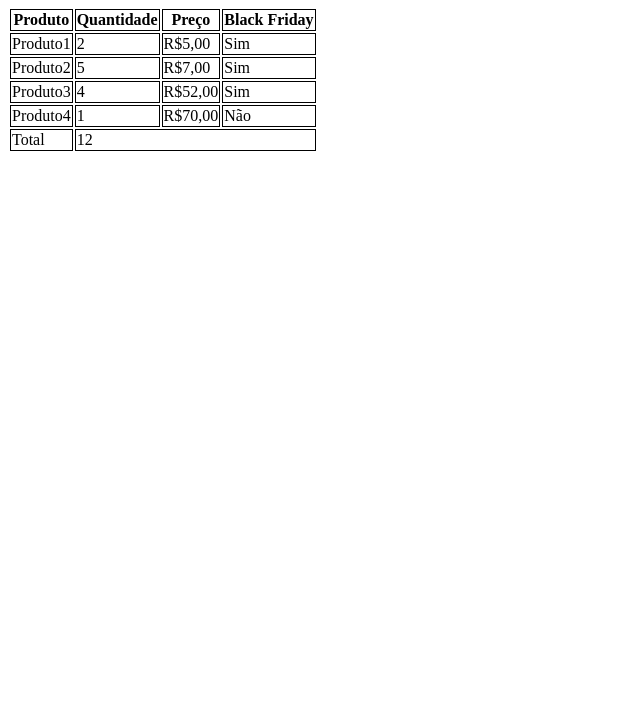
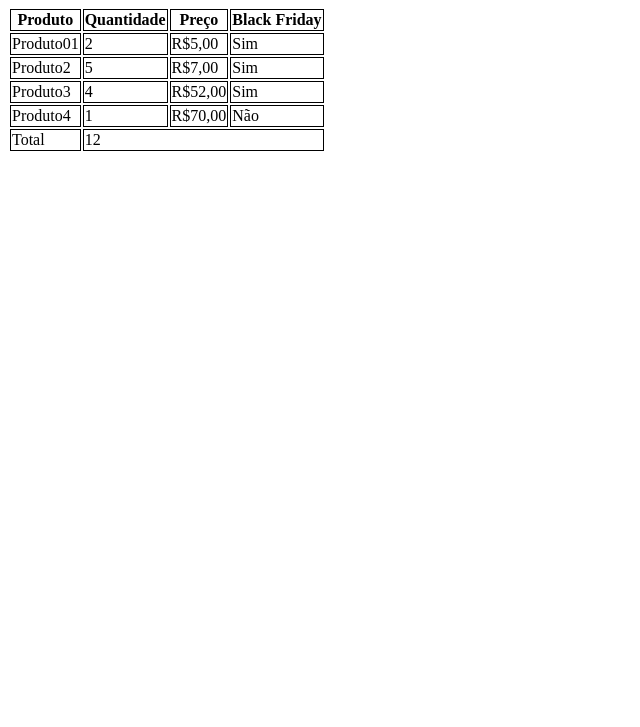
Before and after one commit to psjoaopedro/aula-tabelas, a plain HTML site: page index.html in a window 1280 px wide. Shown: the part 73-800 px from the top of the page, without its empty margins (0-640 px from the left). Drawn offline with Linux system fonts and the light colour scheme.

Commit message:
alterado produto1 para produto01

```diff
--- a/index.html
+++ b/index.html
@@ -28,7 +28,7 @@
 
         <tbody>
             <tr>
-                <td>Produto1</td>
+                <td>Produto01</td>
                 <td>2</td>
                 <td>R$5,00</td>
                 <td>Sim</td>
```
